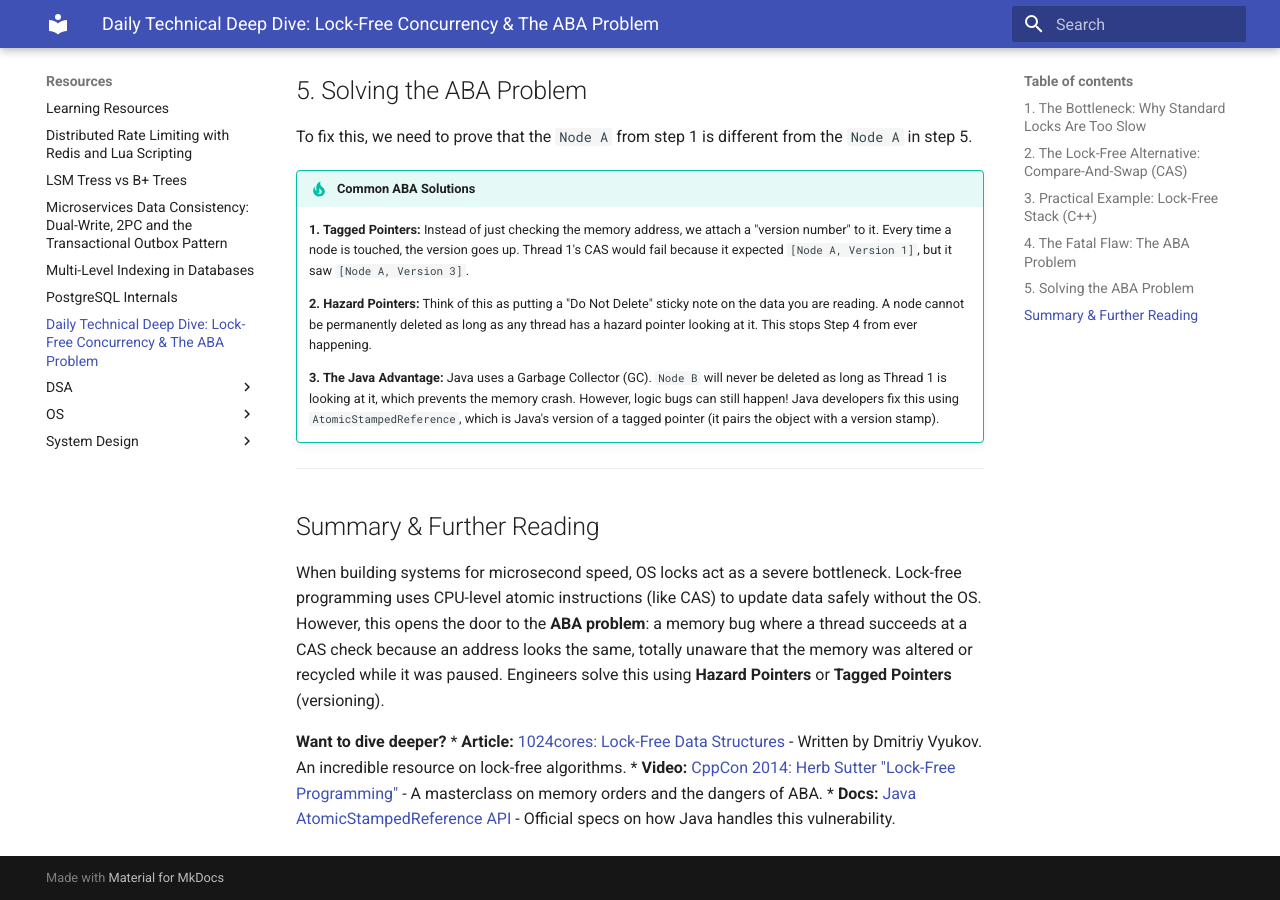
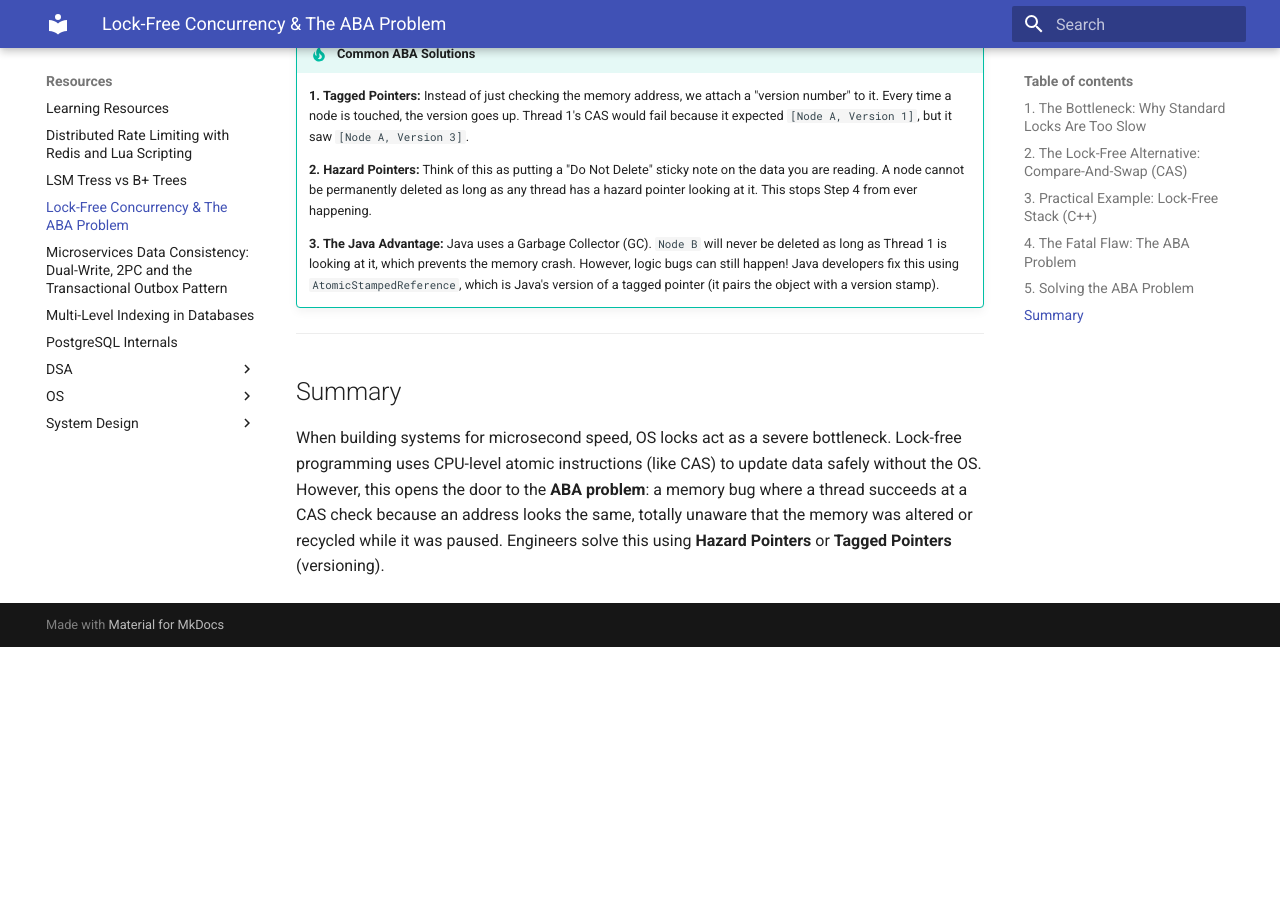
Before and after one commit to ashishpatidar123/resources, an MkDocs documentation site: the page built from docs/Lock Free Concurrency.md, in a window 1280 px wide and 900 px high, scrolled down 2835 px. Built offline with MkDocs 1.6.1 and Material for MkDocs 9.7.7, drawn with Linux system fonts in a browser that asks for light colours; after the commit the page ends 3482 px from its top, so only the background shows below that; some of the changed text lies outside the part shown.

Commit message:
Revise Lock-Free Concurrency documentation
Updated the document title and removed the introductory section. Simplified the summary and removed further reading links.

```diff
--- a/docs/lock_free_concurrency_the_aba_problem.md
+++ b/docs/Lock Free Concurrency.md
@@ -1,6 +1,4 @@
-# Daily Technical Deep Dive: Lock-Free Concurrency & The ABA Problem
-
-Welcome to today's Daily Technical Deep Dive! Today we are looking at an advanced concept often discussed in Senior and SDE-2 interviews: **Lock-Free Concurrency, Compare-And-Swap (CAS), and the tricky ABA Problem.**
+# Lock-Free Concurrency & The ABA Problem
 
 If you are building systems where every nanosecond counts—like High-Frequency Trading (HFT) platforms or super-fast message queues—standard operating system locks are just too slow. The solution is **Lock-Free programming**. However, if you aren't careful, you will run into the ABA problem, a silent bug that is notoriously hard to track down.
 
@@ -107,11 +105,6 @@ To fix this, we need to prove that the `Node A` from step 1 is different from th
 
 ---
 
-## Summary & Further Reading
+## Summary
 
 When building systems for microsecond speed, OS locks act as a severe bottleneck. Lock-free programming uses CPU-level atomic instructions (like CAS) to update data safely without the OS. However, this opens the door to the **ABA problem**: a memory bug where a thread succeeds at a CAS check because an address looks the same, totally unaware that the memory was altered or recycled while it was paused. Engineers solve this using **Hazard Pointers** or **Tagged Pointers** (versioning).
-
-**Want to dive deeper?**
-* **Article:** [1024cores: Lock-Free Data Structures](https://www.1024cores.net/) - Written by Dmitriy Vyukov. An incredible resource on lock-free algorithms.
-* **Video:** [CppCon 2014: Herb Sutter "Lock-Free Programming"](https://www.youtube.com/watch?v=c1gO9aB9nbs) - A masterclass on memory orders and the dangers of ABA.
-* **Docs:** [Java AtomicStampedReference API](https://docs.oracle.com/javase/8/docs/api/java/util/concurrent/atomic/AtomicStampedReference.html) - Official specs on how Java handles this vulnerability.
```
